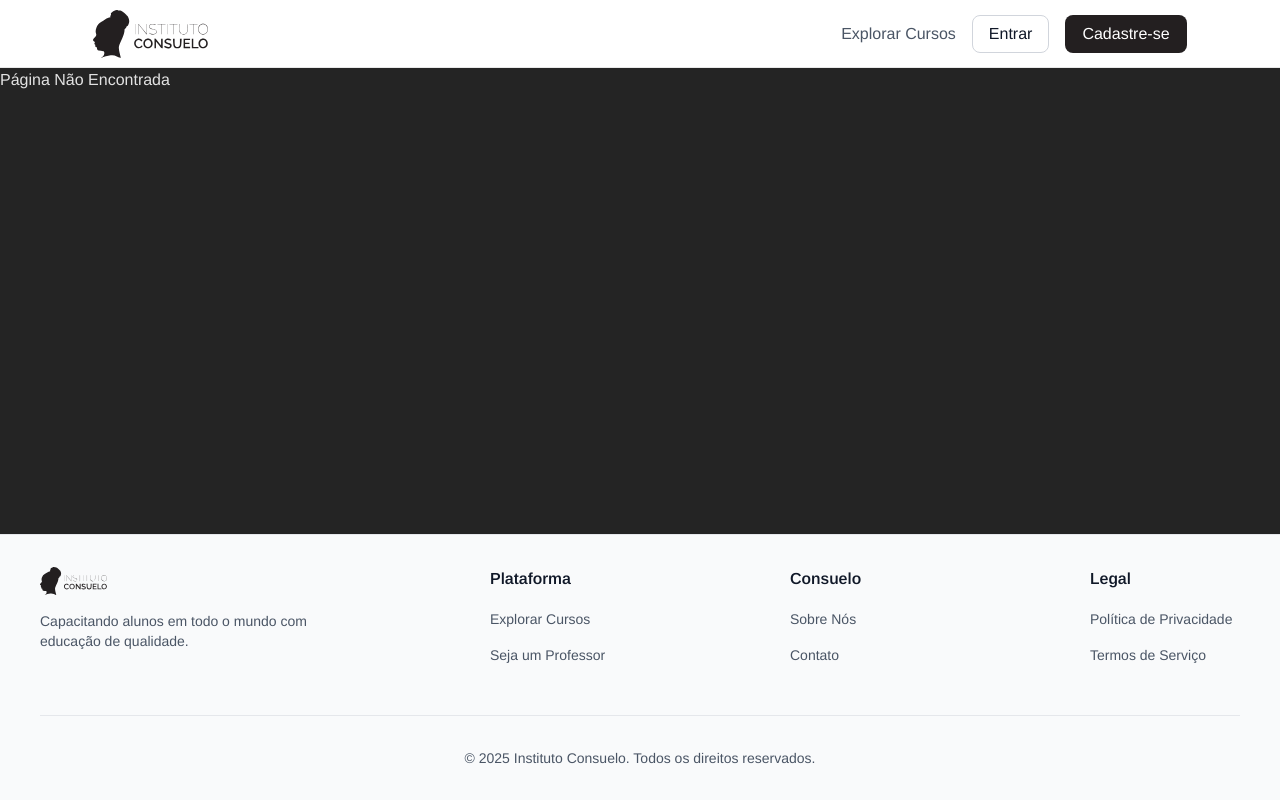
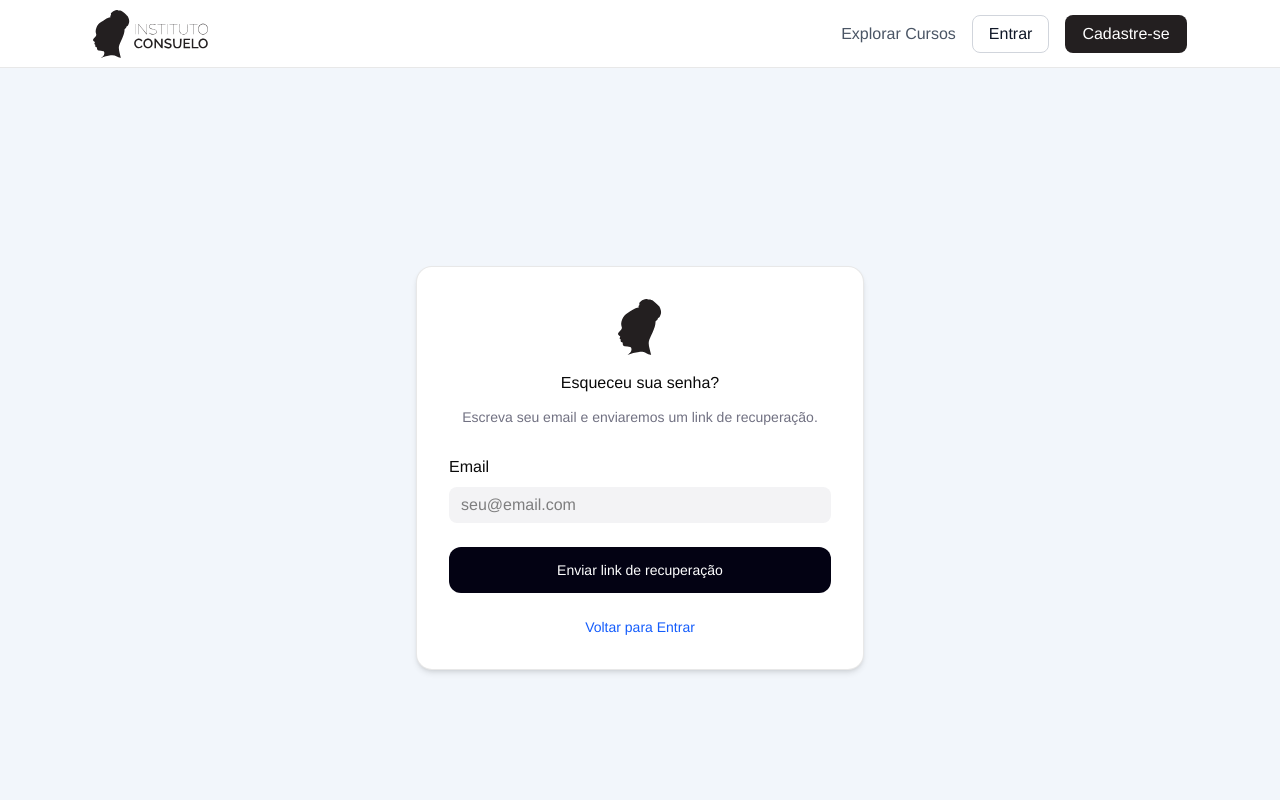
Before and after one commit to Edutech-Instituto-Consuelo/frontend, a React (Vite) app: page /forgetMyPassword in a window 1280 px wide. Shown: the top 800 px of the page. Built offline with nearby package versions, Linux system fonts and the light colour scheme.

Commit message:
feat: tela de esqueci minha senha

```diff
--- a/src/App.tsx
+++ b/src/App.tsx
@@ -3,6 +3,7 @@ import Home from "./pages/Home";
 import Login from "./pages/Login";
 import Register from "./pages/Register";
 import NotFound from "./pages/NotFound";
+import ForgetMyPassword from "./pages/ForgetMyPassword";
 import Navbar from "./components/Navbar";
 import Footer from "./components/Footer/footer";
 
@@ -15,7 +16,7 @@ export default function App() {
                     <Route path="/" element={<Home />} />
                     <Route path="/login" element={<Login />} />
                     <Route path="/register" element={<Register />} />
-
+                    <Route path="/forgetMyPassword" element={<ForgetMyPassword />} />
                     <Route path="*" element={<NotFound />} />
                 </Routes>
             </main>
--- /dev/null
+++ b/src/pages/ForgetMyPassword.tsx
@@ -0,0 +1,80 @@
+import { Card } from "@/components/Card.tsx";
+import { Button } from "@/components/Button";
+import { useState } from "react";
+
+export default function ForgetMyPassword() {
+    const [emailEnviado, setEmailEnviado] = useState(false);
+    const [email, setEmail] = useState("");
+    const handleSubmit = (e: { preventDefault: () => void; }) => {
+        e.preventDefault();
+        setEmailEnviado(true);
+    };
+    return (
+        <main className="flex min-h-screen w-full justify-center items-center bg-[#f2f6fb]">
+            <Card className="flex flex-col items-center w-full max-w-md bg-white border border-black/10 rounded-2xl p-8">
+                {!emailEnviado ? (
+                    <>
+                        <header className="flex flex-col items-center text-center w-full mb-6">
+                            <img
+                                src="/src/assets/simbolo_black.svg"
+                                alt="Instituto Consuelo Símbolo"
+                                className="h-14 mb-4"
+                                loading="lazy"
+                            />
+                            <p className="black-text mb-2">
+                                Esqueceu sua senha?
+                            </p>
+
+                            <p className="text">
+                                Escreva seu email e enviaremos um link de recuperação.
+                            </p>
+                        </header>
+                        <form onSubmit={handleSubmit} className="flex flex-col w-full">
+                            <label htmlFor="email" className="black-text mb-2">
+                                Email
+                            </label>
+                            <input
+                                type="email"
+                                id="email"
+                                autoComplete="email"
+                                placeholder="seu@email.com"
+                                required
+                                value={email}
+                                onChange={(e) => setEmail(e.target.value)}
+                                className="base-input mb-4"
+                            />
+                            <Button
+                                type="submit"
+                                aria-label="Enviar link de recuperação"
+                                className="w-full py-3 rounded-xl bg-[#030213] text-white text-sm mt-2"
+                            >
+                                Enviar link de recuperação
+                            </Button>
+                        </form>
+                        <a href="/login" className="link mt-6">
+                            Voltar para Entrar
+                        </a>
+                    </>
+                ) : (
+                    <div className="flex flex-col items-center text-center p-4">
+                        <svg width="64" height="64" viewBox="0 0 24 24">
+                            <circle cx="12" cy="12" r="10" stroke="#22c55e" strokeWidth="2" fill="none" />
+                            <path d="M8 12.5l3 3 5-6" stroke="#22c55e" strokeWidth="2" fill="none" />
+                        </svg>
+                        <p className="black-text mt-4">Cheque seu email</p>
+                        <p className="text mt-2">
+                            Enviamos o link de recuperação para <br />
+                            <span className="font-semibold text-black">{email}</span>
+                        </p>
+                        <a
+                            href="/login"
+                            className="mt-6 bg-[#030213] text-white px-6 py-3 rounded-xl text-sm"
+                        >
+                            Voltar para Entrar
+                        </a>
+                    </div>
+                )}
+            </Card>
+        </main>
+    );
+}
```
